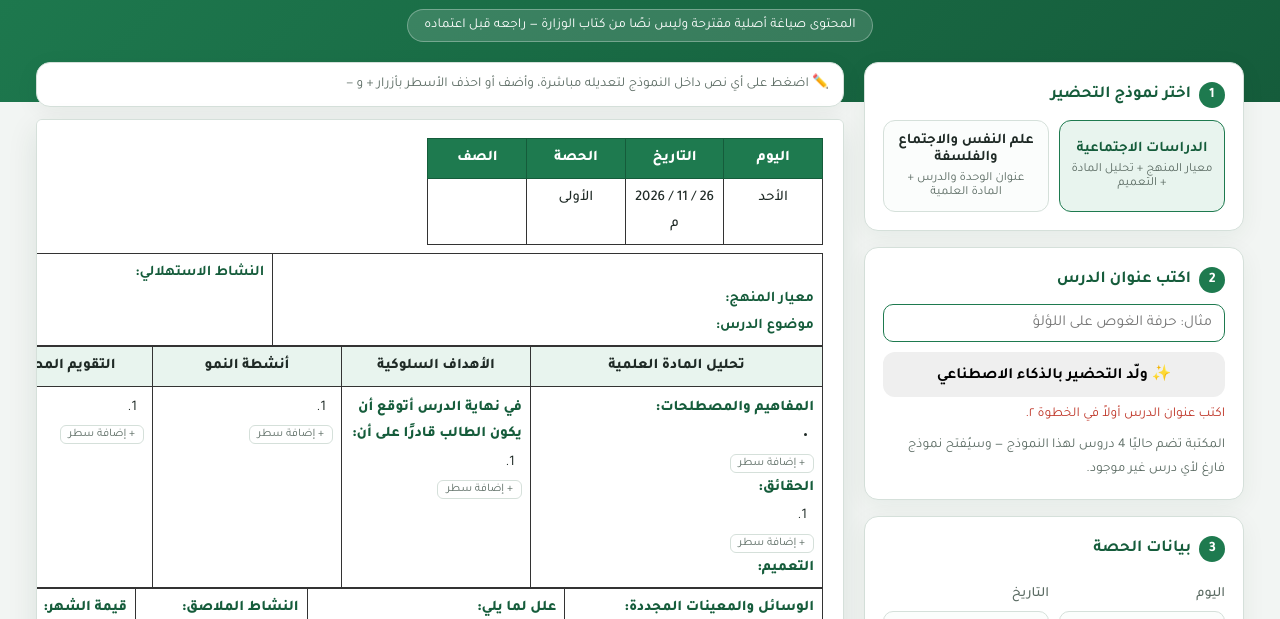
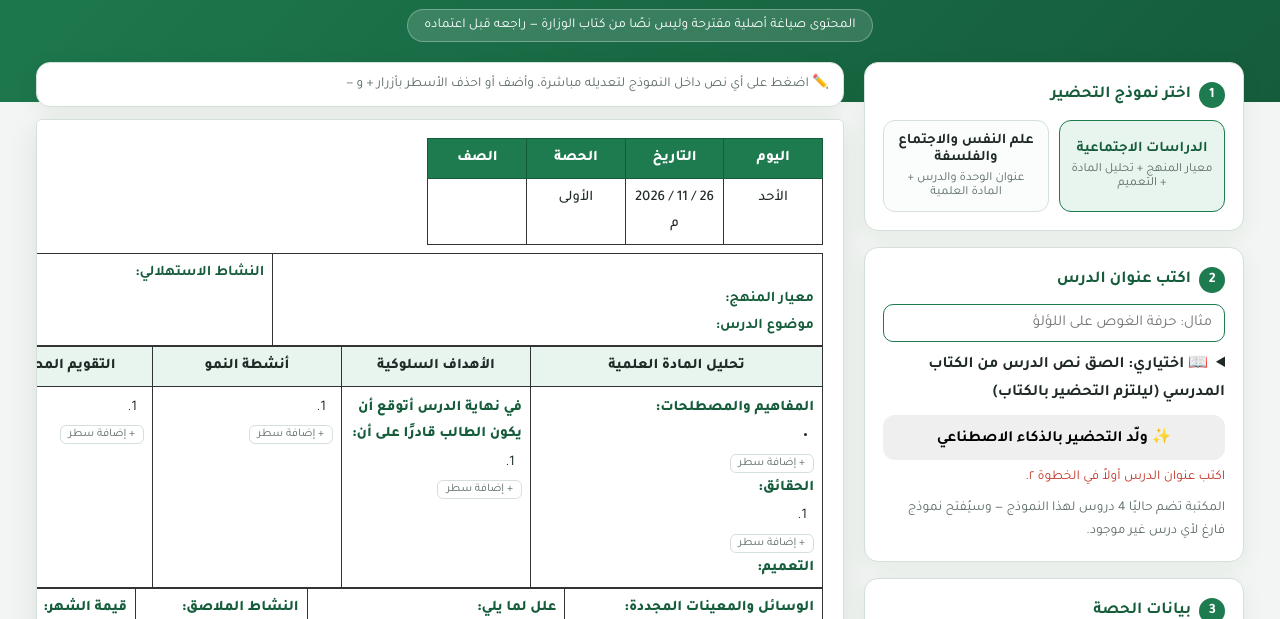
Before and after one commit to mrahmed22296-gif/tahdeeri, a plain HTML site: page index.html in a window 1280 px wide. Both pictures are taken after a click on the button "✨ ولّد التحضير بالذكاء الاصطناعي". Shown: the part 119-738 px from the top of the page. Drawn offline with nearby package versions, Linux system fonts and the light colour scheme.

Commit message:
Add optional text area for lesson source input

```diff
--- a/index.html
+++ b/index.html
@@ -218,6 +218,9 @@
         <button class="btn btn-ghost" id="blankLesson" type="button" style="margin-top:6px">فتح نموذج فارغ بهذا العنوان</button>
       </div>
       <div style="margin-top:10px">
+        <details style="margin-bottom:8px"><summary style="cursor:pointer;font-weight:700">📖 اختياري: الصق نص الدرس من الكتاب المدرسي (ليلتزم التحضير بالكتاب)</summary>
+          <textarea id="srcText" rows="6" maxlength="9000" placeholder="الصق هنا نص الدرس من الكتاب المدرسي. سيكتب الذكاء الاصطناعي المفاهيم والحقائق من هذا النص فقط." style="width:100%;margin-top:6px;padding:8px;border:1px solid #ccc;border-radius:8px;font:inherit"></textarea>
+        </details>
         <button class="btn" id="aiBtn" type="button" style="width:100%">✨ ولّد التحضير بالذكاء الاصطناعي</button>
         <p class="empty-note" id="aiMsg" style="margin-top:6px">التوليد بالذكاء الاصطناعي متاح للمشتركين — والمكتبة والنموذج الفارغ متاحان دائمًا.</p>
       </div>
@@ -985,7 +988,8 @@ document.getElementById('aiBtn').onclick = async () => {
       body: JSON.stringify({
         site: SITE_ID, code, title,
         template: state.template,
-        grade: document.getElementById('fClass').value.trim()
+        grade: document.getElementById('fClass').value.trim(),
+        source: (document.getElementById('srcText')||{value:''}).value.trim()
       })
     });
     const data = await r.json();
```
